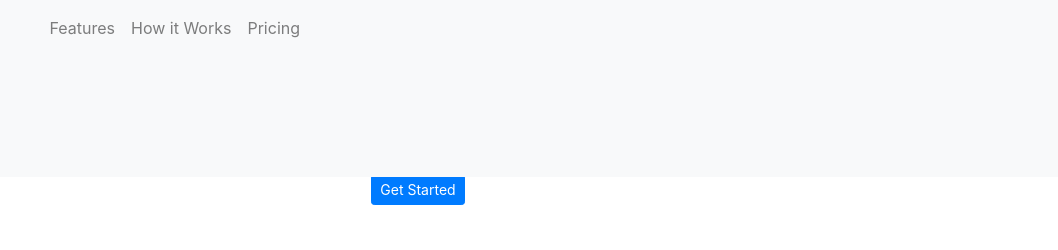
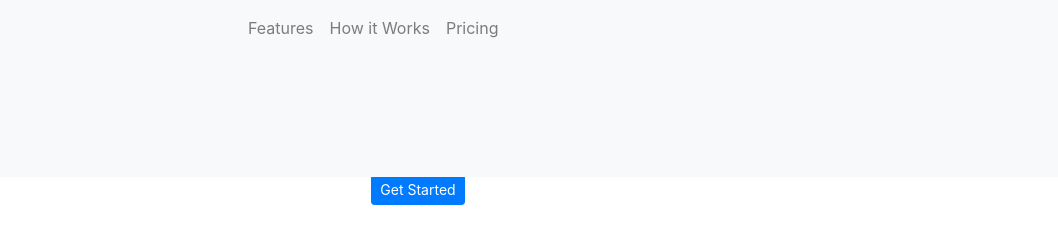
Before and after one commit to rOluochKe/product-page, a plain HTML site: page index.html in a window 1280 px wide. Shown: the top 250 px of the page, 222-1280 px from the left. Drawn offline with nearby package versions, Linux system fonts and the light colour scheme.

Commit message:
adjusting menu to the right

```diff
--- a/index.html
+++ b/index.html
@@ -31,7 +31,7 @@
             </button>
 
             <div class="collapse navbar-collapse text-right" id="navbarSupportedContent">
-              <ul class="navbar-nav text-right">
+              <ul class="navbar-nav ml-auto">
                 <li class="nav-item">
                   <a class="nav-link" href="features">Features</a>
                 </li>
```
